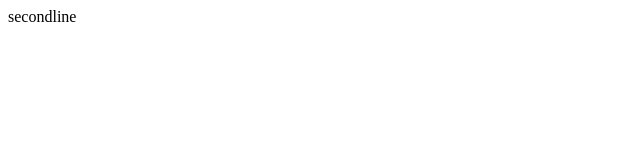
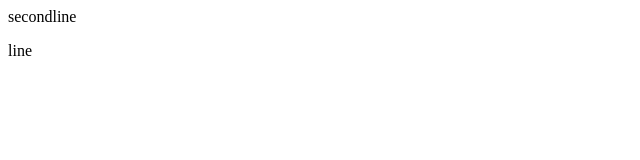
Before and after one commit to ali-nasir-ali/second-repo-webiste, a plain HTML site: page index.html in a window 1280 px wide. Shown: the full height of the page, 0-640 px from the left. Drawn offline with Linux system fonts and the light colour scheme.

Commit message:
Update index.html

```diff
--- a/index.html
+++ b/index.html
@@ -1 +1,4 @@
 <p>secondline</p>
+
+
+<p> line</p>
```
